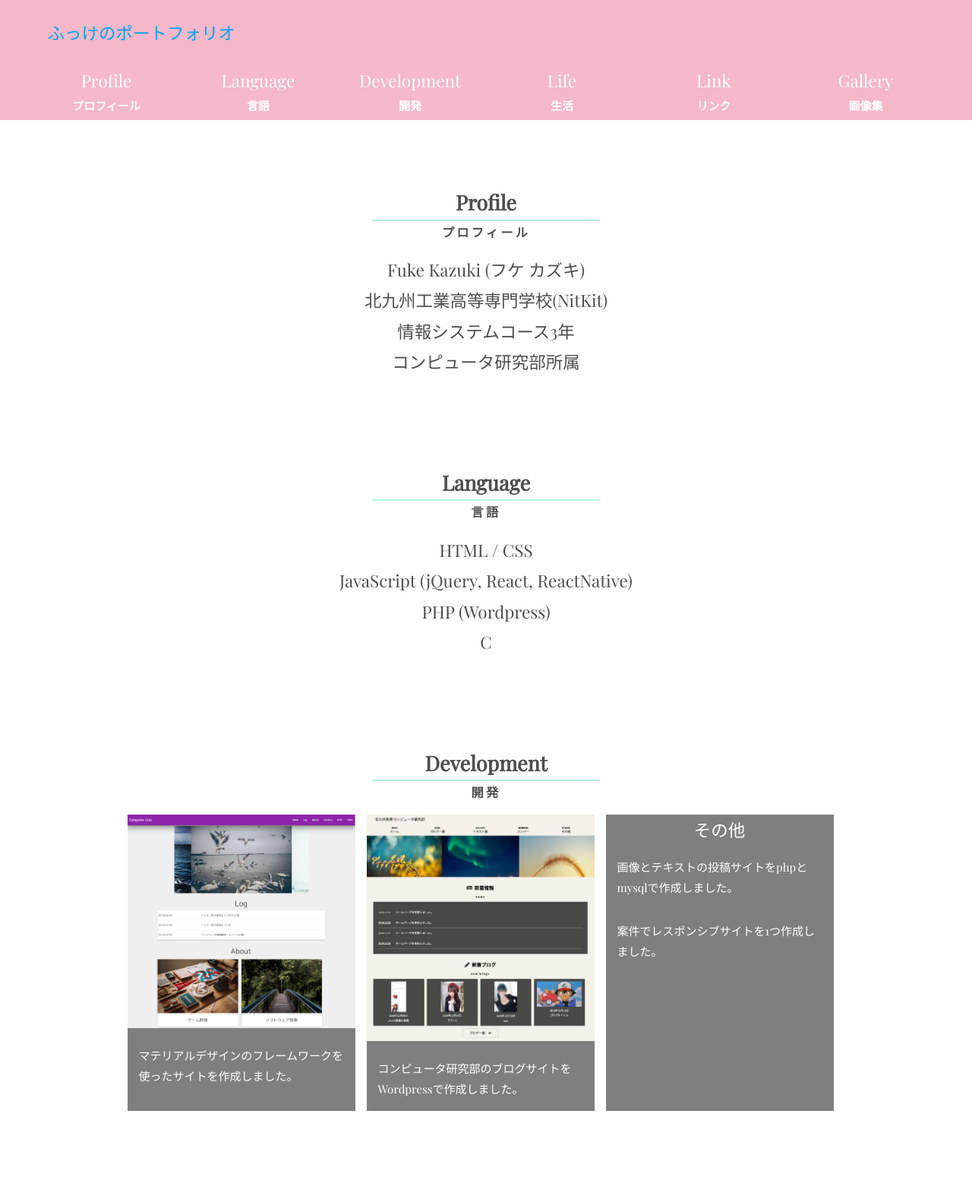
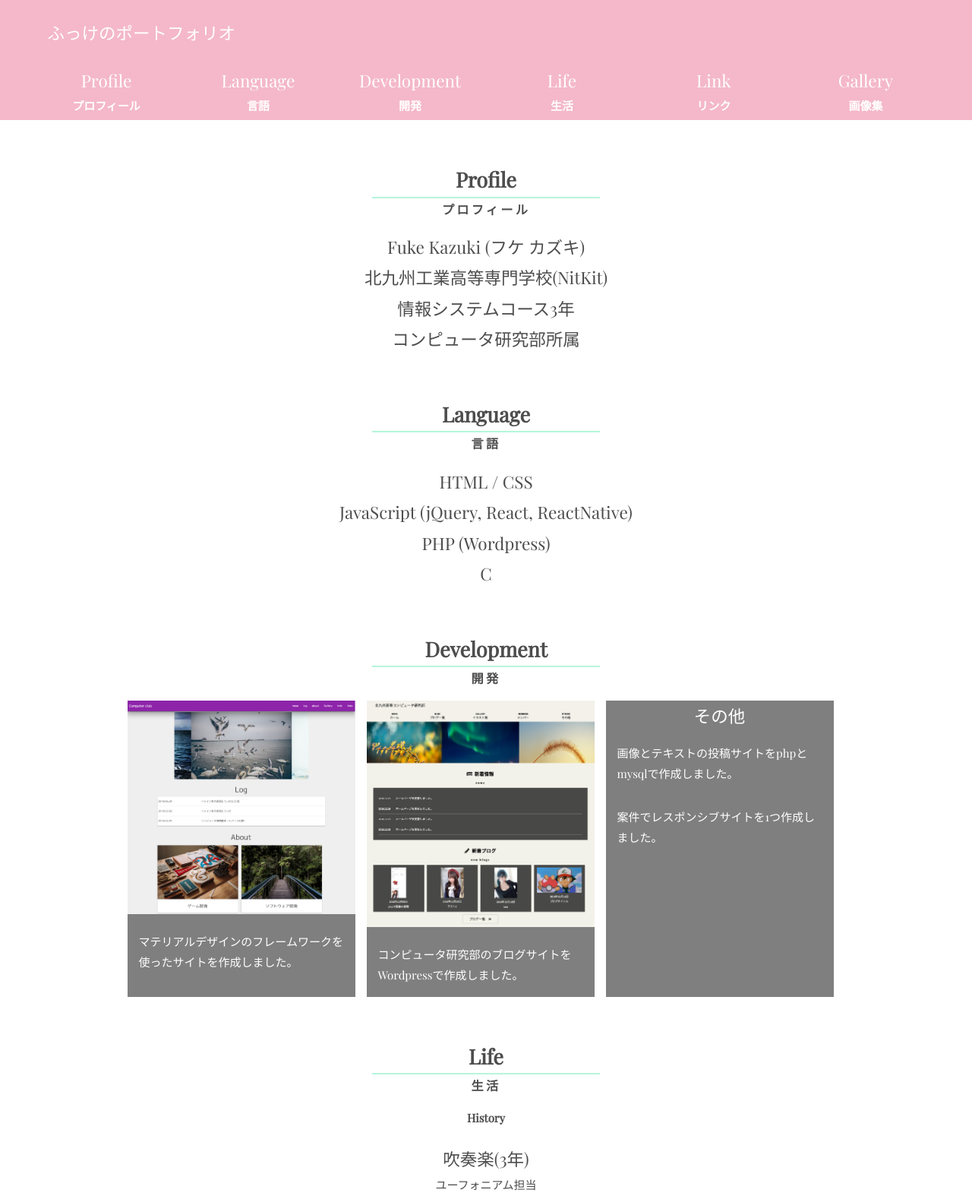
Before and after one commit to FukeKazki/FukeKazki.github.io, a plain HTML site: page index.html in a window 1280 px wide. Shown: the top 1570 px of the page at 76% size. Drawn offline with nearby package versions, Linux system fonts and the light colour scheme.

Commit message:
commit by Dreamweaver

```diff
--- a/index.html
+++ b/index.html
@@ -13,7 +13,9 @@
 <body>
 	<header>
 		<div class="hc">
-			<h1 class="title"><a href="#">ふっけのポートフォリオ</a></h1>
+
+			<h1 class="title">ふっけのポートフォリオ</h1>
+
 			<div class="sm-only" id="nav_toggle">
 				<div>
 					<span></span>
@@ -21,49 +23,58 @@
 					<span></span>
 				</div>
 			</div>
+
 		</div>
 	</header>
 
 	<nav class="gnav">
 		<div class="nc">
+
 			<ul class="clearfix">
 				<li>
 					<a href="#profile">
-						<p class="section-title">Profile</p><p class="section-title-sub">プロフィール</p>
+						<p class="section-title">Profile</p>
+						<p class="section-title-sub">プロフィール</p>
 					</a>
 				</li>
 				<li>
 					<a href="#language">
-						<p class="section-title">Language</p><p class="section-title-sub">言語</p>
+						<p class="section-title">Language</p>
+						<p class="section-title-sub">言語</p>
 					</a>
 				</li>
 				<li>
 					<a href="#development">
-						<p class="section-title">Development</p><p class="section-title-sub">開発</p>
+						<p class="section-title">Development</p>
+						<p class="section-title-sub">開発</p>
 					</a>
 				</li>
 				<li>
 					<a href="#life">
-						<p class="section-title">Life</p><p class="section-title-sub">生活</p>
+						<p class="section-title">Life</p>
+						<p class="section-title-sub">生活</p>
 					</a>
 				</li>
 				<li>
 					<a href="#link">
-						<p class="section-title">Link</p><p class="section-title-sub">リンク</p>
+						<p class="section-title">Link</p>
+						<p class="section-title-sub">リンク</p>
 					</a>
 				</li>
 				<li>
 					<a href="#gallery">
-						<p class="section-title">Gallery</p><p class="section-title-sub">画像集</p>
+						<p class="section-title">Gallery</p>
+						<p class="section-title-sub">画像集</p>
 					</a>
 				</li>
 			</ul>
+
 		</div>
 	</nav>
 
 	<main>
 		<div class="mc">
-			<div class="mc01">
+
 			<div class="auto">
 					<p class="article-title" id="profile">Profile</p>
 					<h2 class="article-title-sub">プロフィール</h2>
@@ -74,9 +85,7 @@
 						<p class="section-title">コンピュータ研究部所属</p>
 					</div>
 			</div>
-			</div>
 
-			<div class="mc02">
 			<div class="auto">
 				<p class="article-title" id="language">Language</p>
 				<h2 class="article-title-sub">言語</h2>
@@ -87,9 +96,7 @@
 					<p class="section-title">C</p>
 				</div>
 			</div>
-			</div>
 
-			<div class="mc01">
 			<div class="auto">
 				<p class="article-title" id="development">Development</p>
 				<h2 class="article-title-sub">開発</h2>
@@ -113,9 +120,7 @@
 					</div>
 				</div>
 			</div>
-			</div>
 
-			<div class="mc02">
 			<div class="auto">
 				<p class="article-title" id="life">Life</p>
 				<h2 class="article-title-sub">生活</h2>
@@ -132,9 +137,7 @@
 					<p>長距離走</p>
 				</div>
 			</div>
-			</div>
 
-			<div class="mc01">
 			<div class="auto">
 				<p class="article-title" id="link">Link</p>
 				<h2 class="article-title-sub">リンク</h2>
@@ -152,9 +155,7 @@
 					</div>
 				</div>
 			</div>
-			</div>
 
-			<div class="mc02">
 			<div class="auto">
 				<p class="article-title" id="gallery">Gallery</p>
 				<h2 class="article-title-sub">画像集</h2>
@@ -164,10 +165,10 @@
 					</ul>
 				</div>
 			</div>
-			</div>
 
 		</div>
 	</main>
+
 	<footer>
 		<div class="fc">
 			<div class="fc01">
@@ -180,6 +181,7 @@
 			</div>
 		</div>
 	</footer>
+
 	<script src="https://code.jquery.com/jquery-3.3.1.min.js"></script>
 	<script src="com/js/snowfall.jquery.js"></script>
 	<script src="index.js"></script>
```
Lines whose indentation alone changed are shown as unchanged.
